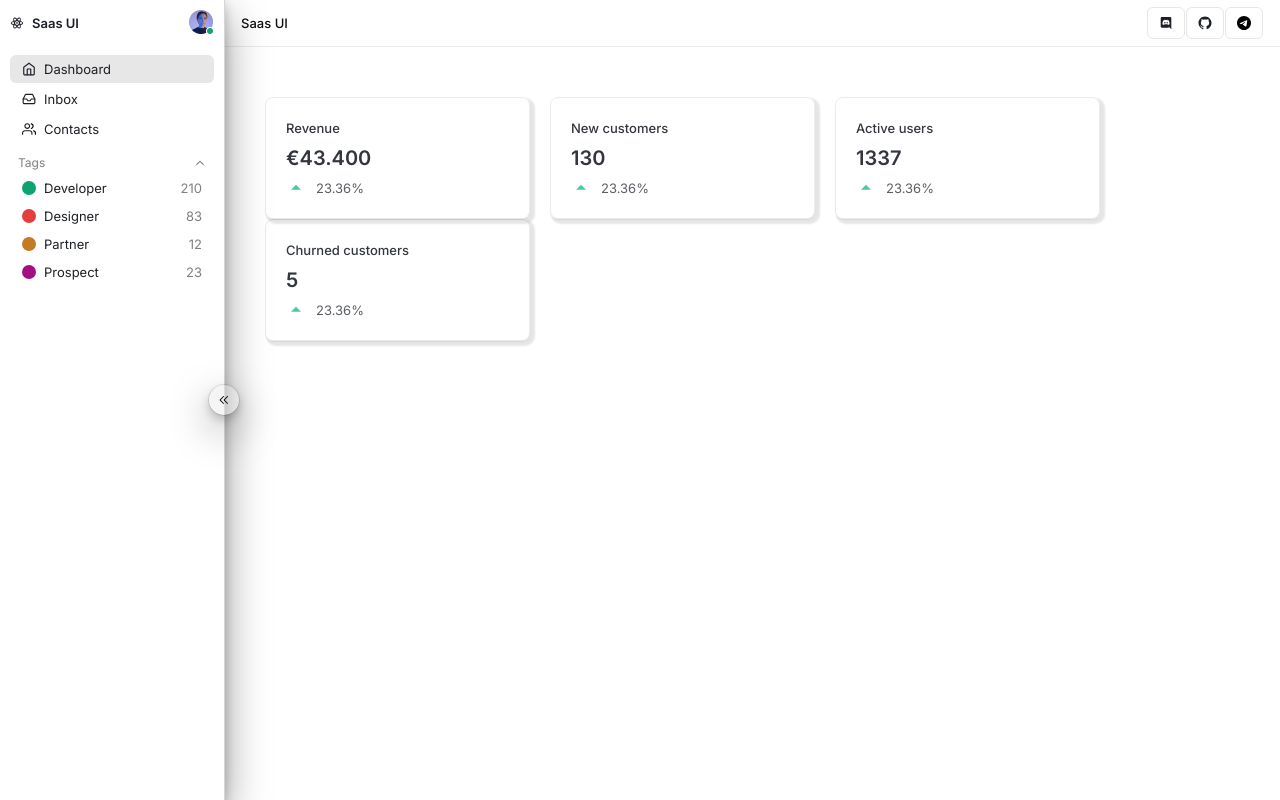
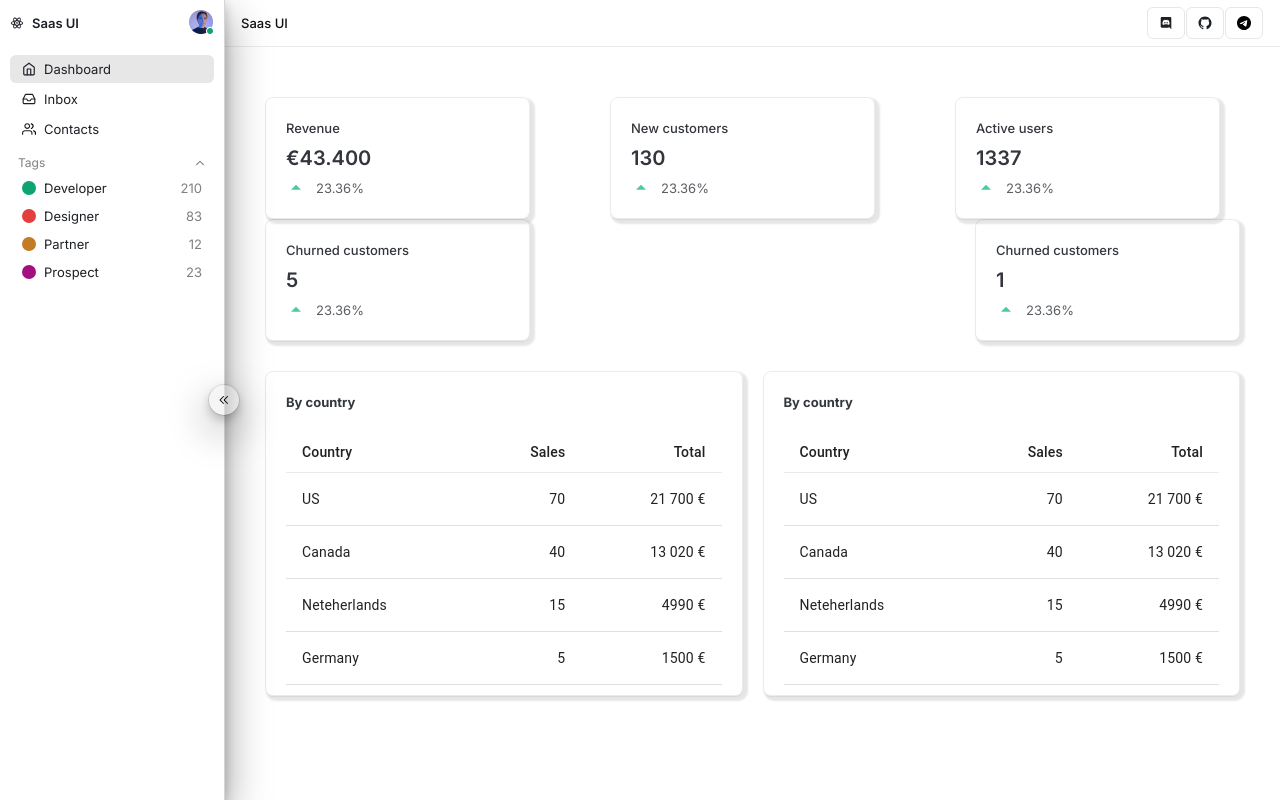
Before and after one commit to AndreyVerkhusha/customers, a React (Vite) app: page /dashboard in a window 1280 px wide. Built offline with nearby package versions, Linux system fonts and the light colour scheme.

Commit message:
Dashboard: added tables

```diff
--- a/src/components/Header/Header.tsx
+++ b/src/components/Header/Header.tsx
@@ -6,6 +6,7 @@ const Wrapper = styled.div`
   width: 100%;
   transition: var(--linear);
   border-bottom: 1px solid rgba(0, 0, 0, 0.08);
+  position: sticky;
 `;
 const Header = ({children}: { children: ReactNode }) => {
     return (
--- a/src/components/Layout/Layout.tsx
+++ b/src/components/Layout/Layout.tsx
@@ -9,6 +9,8 @@ const Content = styled.div`
   width: 100%;
   display: flex;
   flex-direction: column;
+  overflow-y: auto;
+  max-height: 100vh;
 `;
 const Layout = () => {
     const {pathname} = useLocation();
--- a/src/index.scss
+++ b/src/index.scss
@@ -12,12 +12,24 @@ body {
   line-height: normal;
   font-family: 'Inter', sans-serif;
 }
+
+.shadow_button-effect {
+  box-shadow: 0 1px 1px 0 rgba(0, 0, 0, 0.06), 3px 3px 2px 2px rgba(0, 0, 0, 0.10);
+  transition: var(--linear);
+
+  &:hover {
+    transform: translate(3px, 3px);
+    box-shadow: 0 1px 1px 0 rgba(0, 0, 0, 0.06), 1px 1px 1px 1px rgba(0, 0, 0, 0.10);
+  }
+}
+
 :root {
   --linear: all .3s linear;
   --grey: #7D7F83;
   --active: #E7E7E8;
   --text_dark: #33373D;
 }
+
 ::-webkit-scrollbar {
   width: 5px;
   height: 5px;
--- a/src/pages/Dashboard/Dashboard.tsx
+++ b/src/pages/Dashboard/Dashboard.tsx
@@ -1,10 +1,11 @@
+import styled from "styled-components";
+import StatisticCard from "@/pages/Dashboard/StatisticCard/StatisticCard";
 import Header from "@/components/Header/Header";
-import styled from "styled-components";
 
 import discord_icon from "@/assets/dashboard/discord_icon.svg";
 import git_icon from "@/assets/dashboard/git_icon.svg";
 import telegram_icon from "@/assets/dashboard/telegram_icon.svg";
-import StatisticCard from "@/pages/Dashboard/StatisticCard/StatisticCard";
+import InfoCard from "@/pages/Dashboard/InfoCard/InfoCard";
 
 const Wrapper = styled.div`
   display: flex;
@@ -74,6 +75,7 @@ const Dashboard = () => {
             </Header>
             <Content>
                 <StatisticCard/>
+                <InfoCard/>
             </Content>
         </Wrapper>
     );
--- a/src/pages/Dashboard/InfoCard/Card/Card.tsx
+++ b/src/pages/Dashboard/InfoCard/Card/Card.tsx
@@ -1,9 +1,62 @@
+import { FC } from "react";
+import styled, {css} from "styled-components";
+import { Table, TableBody, TableCell, TableHead, TableRow } from "@mui/material";
 
-const Card = () => {
+
+const Wrapper = styled.div.attrs<{index: number}>({
+    className: "shadow_button-effect"
+})`
+  margin: 30px 20px 0 0;
+  padding: 20px 20px 10px;
+  width: 100%;
+  border: 1px solid var(--black-alpha-200, rgba(0, 0, 0, 0.08));
+  border-radius: 8px;
+
+  th {
+    padding: 12px 16px;
+    border-bottom-color: rgba(0, 0, 0, 0.08);
+    line-height: normal;
+  }
+  ${({index}) => index === 1 && css`
+    margin-right: 0;
+  ` }
+`;
+const Title = styled.div`
+  margin-bottom: 20px;
+  color: var(--text_dark);
+  font-size: 13px;
+  font-weight: 700;
+  line-height: 20px;
+`;
+type Props = {
+    data: { country: string, sales: string, total: string}[]
+    index: number
+}
+const Card: FC<Props> = ({data, index}) => {
     return (
-        <div>
-
-        </div>
+        <Wrapper index={index}>
+            <Title>
+                By country
+            </Title>
+            <Table>
+                <TableHead>
+                    <TableRow>
+                        <TableCell align="left">Country</TableCell>
+                        <TableCell align="right">Sales</TableCell>
+                        <TableCell align="right">Total</TableCell>
+                    </TableRow>
+                </TableHead>
+                <TableBody>
+                    {data.map((elem) =>
+                        <TableRow key={elem.country + String(index)}>
+                            <TableCell>{elem.country}</TableCell>
+                            <TableCell align="right">{elem.sales}</TableCell>
+                            <TableCell align="right">{elem.total}</TableCell>
+                        </TableRow>
+                    )}
+                </TableBody>
+            </Table>
+        </Wrapper>
     );
 };
 
--- a/src/pages/Dashboard/InfoCard/InfoCard.tsx
+++ b/src/pages/Dashboard/InfoCard/InfoCard.tsx
@@ -1,14 +1,26 @@
 import styled from "styled-components";
+import Card from "@/pages/Dashboard/InfoCard/Card/Card";
 
 const Wrapper = styled.div`
   width: 100%;
   display: flex;
-  flex-wrap: wrap;
 `;
 const InfoCard = () => {
+    const data: { country: string, sales: string, total: string }[] = [
+        {country: "US", sales: "70", total: "21 700 €"},
+        {country: "Canada", sales: "40", total: "13 020 €"},
+        {country: "Neteherlands", sales: "15", total: "4990 €"},
+        {country: "Germany", sales: "5", total: "1500 €"}
+    ];
     return (
         <Wrapper>
-
+            {Array(2).fill(0).map((_, index) =>
+                <Card
+                    data={data}
+                    index={index}
+                    key={index}
+                />
+            )}
         </Wrapper>
     );
 };
--- a/src/pages/Dashboard/StatisticCard/Card/Card.tsx
+++ b/src/pages/Dashboard/StatisticCard/Card/Card.tsx
@@ -2,7 +2,9 @@ import styled from "styled-components";
 import { FC } from "react";
 import arrow from "@/assets/dashboard/arrow.svg";
 
-const Wrapper = styled.div`
+const Wrapper = styled.div.attrs({
+    className: "shadow_button-effect"
+})`
   padding: 20px;
   margin-right: 20px;
   max-width: 265px;
@@ -10,13 +12,6 @@ const Wrapper = styled.div`
   color: var(--text_dark);
   border-radius: 8px;
   border: 1px solid var(--black-alpha-200, rgba(0, 0, 0, 0.08));
-  box-shadow: 0 1px 1px 0 rgba(0, 0, 0, 0.06), 3px 3px 2px 2px rgba(0, 0, 0, 0.10);
-  transition: var(--linear);
-
-  &:hover {
-    transform: translate(3px, 3px);
-    box-shadow: 0 1px 1px 0 rgba(0, 0, 0, 0.06), 1px 1px 1px 1px rgba(0, 0, 0, 0.10);
-  }
 
   &:last-child {
     margin-right: 0;
--- a/src/pages/Dashboard/StatisticCard/StatisticCard.tsx
+++ b/src/pages/Dashboard/StatisticCard/StatisticCard.tsx
@@ -5,6 +5,8 @@ const Wrapper = styled.div`
   width: 100%;
   display: flex;
   flex-wrap: wrap;
+  justify-content: space-between;
+
 `;
 const StatisticCard = () => {
 
@@ -12,7 +14,8 @@ const StatisticCard = () => {
         {label: "Revenue", value: "€43.400", percent: "23.36%"},
         {label: "New customers", value: "130", percent: "23.36%"},
         {label: "Active users", value: "1337", percent: "23.36%"},
-        {label: "Churned customers", value: "5", percent: "23.36%"}
+        {label: "Churned customers", value: "5", percent: "23.36%"},
+        {label: "Churned customers", value: "1", percent: "23.36%"}
     ];
     return (
         <Wrapper>
```
